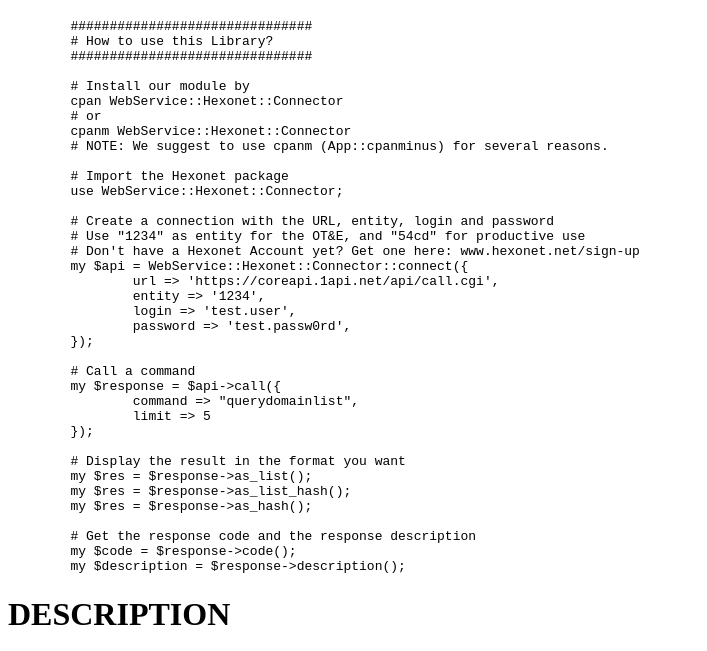
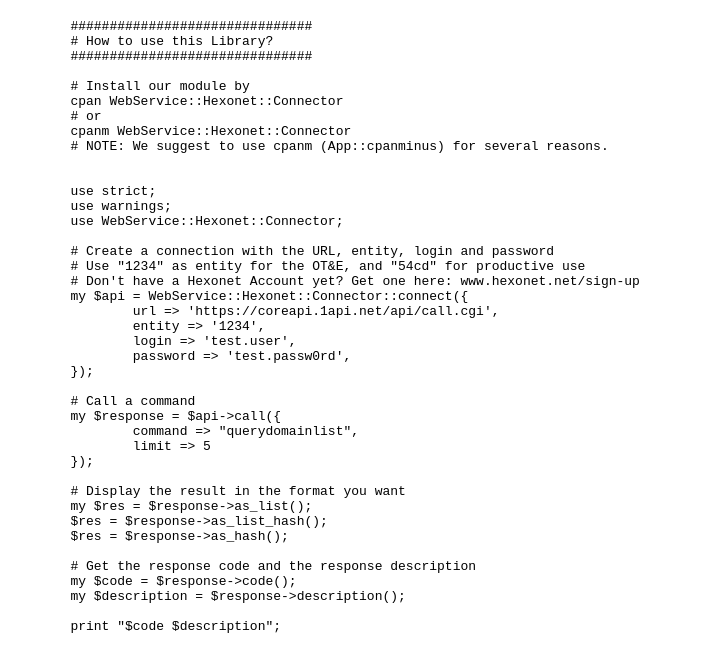
Before and after one commit to centralnicgroup-opensource/rtldev-middleware-perl-sdk, a plain HTML site: page docs/connector.html in a window 1280 px wide. Shown: the part 145-796 px from the top of the page, without its empty margins (0-707 px from the left). Drawn offline with Linux system fonts and the light colour scheme.

Commit message:
reviewed example in documentation

```diff
--- a/docs/connector.html
+++ b/docs/connector.html
@@ -5,7 +5,7 @@
 <!--
   generated by Pod::Simple::HTML v3.35,
   using Pod::Simple::PullParser v3.35,
-  under Perl v5.026000 at Tue Jul 24 12:48:06 2018 GMT.
+  under Perl v5.026000 at Tue Jul 24 14:30:29 2018 GMT.
 
  If you want to change this HTML document, you probably shouldn't do that
    by changing it directly.  Instead, see about changing the calling options
@@ -40,7 +40,9 @@
         cpanm WebService::Hexonet::Connector
         # NOTE: We suggest to use cpanm (App::cpanminus) for several reasons.
 
-        # Import the Hexonet package
+
+        use strict;
+        use warnings;
         use WebService::Hexonet::Connector;
 
         # Create a connection with the URL, entity, login and password
@@ -61,12 +63,14 @@
 
         # Display the result in the format you want
         my $res = $response-&#62;as_list();
-        my $res = $response-&#62;as_list_hash();
-        my $res = $response-&#62;as_hash();
+        $res = $response-&#62;as_list_hash();
+        $res = $response-&#62;as_hash();
 
         # Get the response code and the response description
         my $code = $response-&#62;code();
-        my $description = $response-&#62;description();</pre>
+        my $description = $response-&#62;description();
+
+        print &#34;$code $description&#34;;</pre>
 
 <h1><a class='u'
 name="DESCRIPTION"
```
Also changed, not shown: docs/connection.html (+1 -1 lines), docs/hexonet.html (+1 -1 lines), docs/response.html (+1 -1 lines), docs/util.html (+1 -1 lines), 1 other file.
